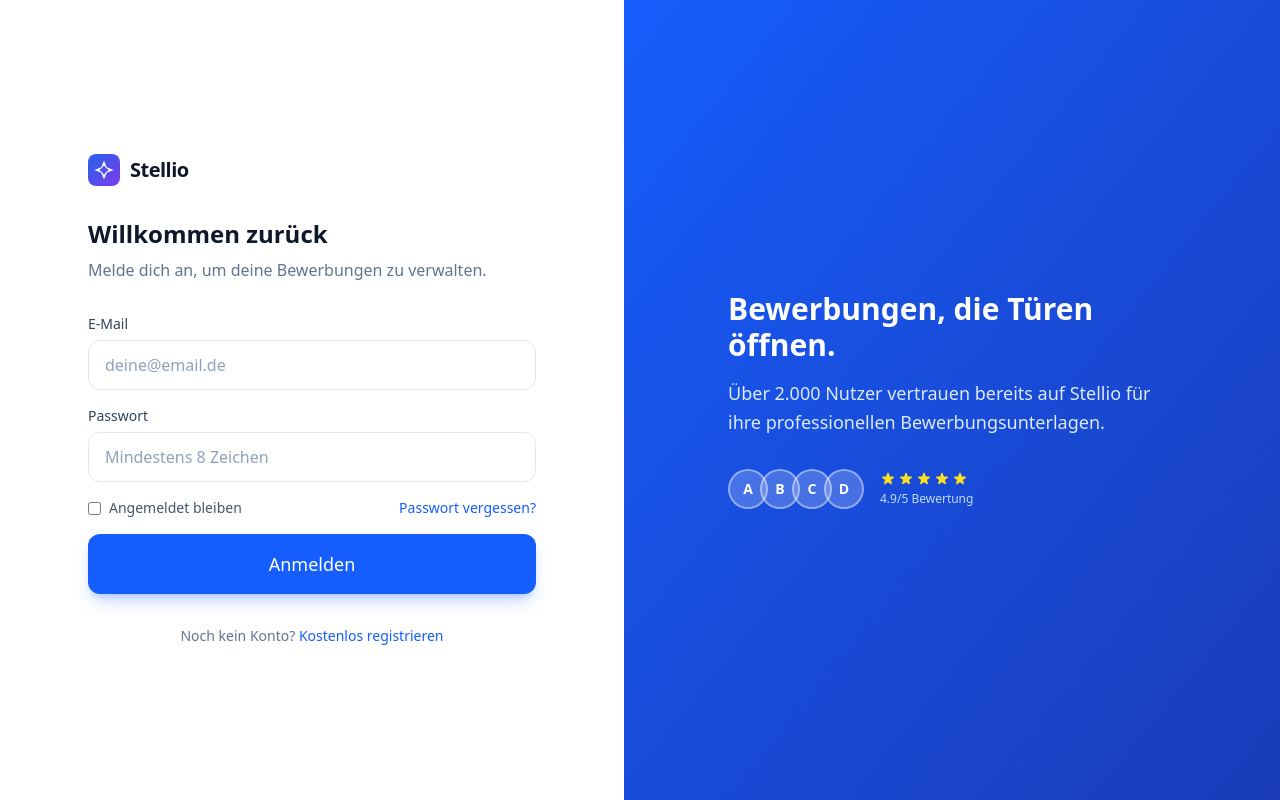
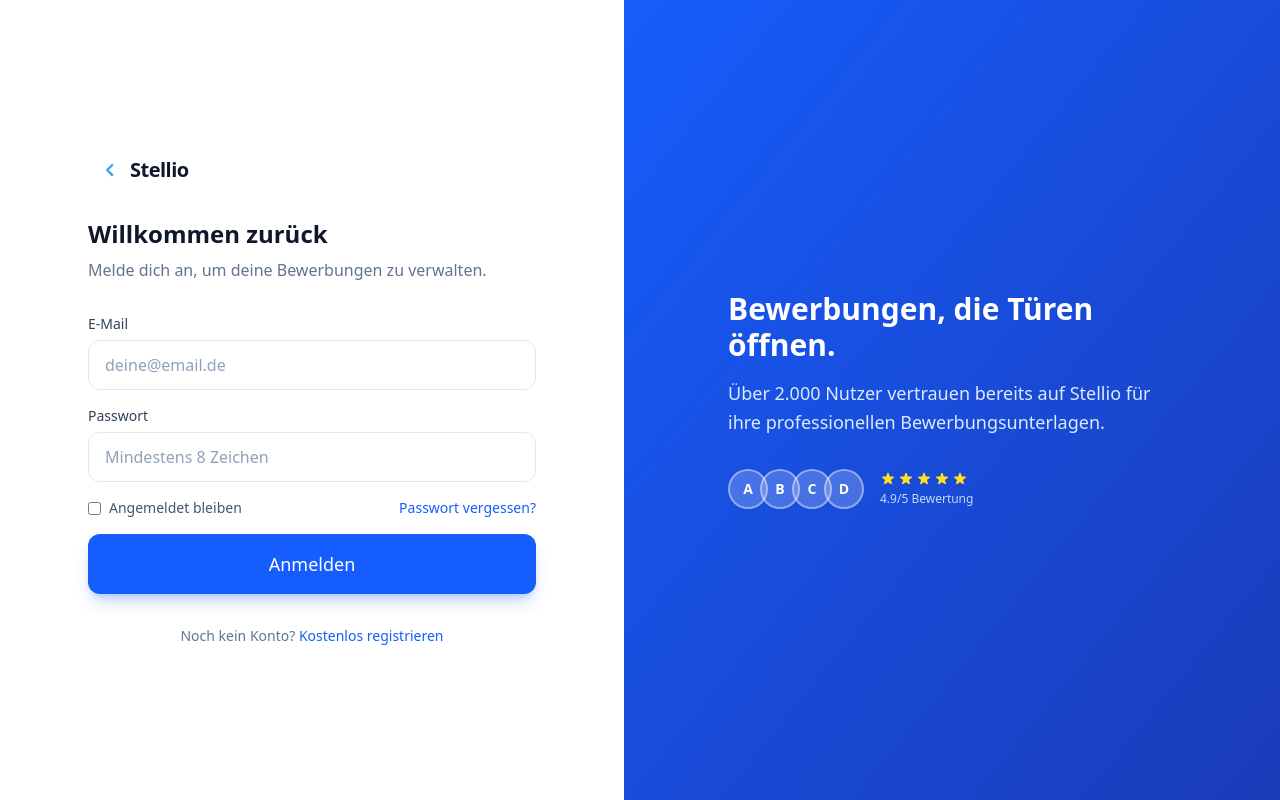
Before and after one commit to noahbartels-oss/really2-stellio, a Next.js app: page /auth/login in a window 1280 px wide. Built offline with nearby package versions, Linux system fonts and the light colour scheme; no server answers.

Commit message:
Replace logo: from star to modern double-chevron design
New logo features:
- White left chevron
- Blue right chevron with gradient
- Modern arrow design suggesting forward movement
- Clean, minimal, professional look

https://claude.ai/code/session_01WQ8jn6cL5yWyc7F8vMD774

```diff
--- a/src/components/Logo.tsx
+++ b/src/components/Logo.tsx
@@ -22,24 +22,30 @@ function LogoIcon({ size = "md", white = false }: { size?: string; white?: boole
       xmlns="http://www.w3.org/2000/svg"
       className={sizeClasses[size as keyof typeof sizeClasses]}
     >
-      <rect width="40" height="40" rx="10" fill={white ? "rgba(255,255,255,0.15)" : "url(#logo-gradient)"} />
-      {/* Star / compass shape representing guidance */}
-      <path
-        d="M20 8L23.5 16.5L32 20L23.5 23.5L20 32L16.5 23.5L8 20L16.5 16.5L20 8Z"
-        fill={white ? "white" : "white"}
-        fillOpacity={white ? "1" : "0.95"}
-      />
-      {/* Inner diamond for depth */}
-      <path
-        d="M20 14L22.5 17.5L26 20L22.5 22.5L20 26L17.5 22.5L14 20L17.5 17.5L20 14Z"
-        fill={white ? "rgba(255,255,255,0.15)" : "url(#logo-gradient)"}
-      />
+      {/* Background */}
+      <rect width="40" height="40" rx="8" fill={white ? "rgba(255,255,255,0.1)" : "transparent"} />
+
+      {/* White left chevron */}
+      <g>
+        <path
+          d="M8 20L16 12L18 14L12 20L18 26L16 28L8 20Z"
+          fill={white ? "rgba(255,255,255,0.9)" : "white"}
+        />
+      </g>
+
+      {/* Blue right chevron with gradient */}
       <defs>
-        <linearGradient id="logo-gradient" x1="0" y1="0" x2="40" y2="40" gradientUnits="userSpaceOnUse">
-          <stop stopColor="#2563eb" />
-          <stop offset="1" stopColor="#7c3aed" />
+        <linearGradient id="chevron-gradient" x1="20" y1="10" x2="32" y2="30" gradientUnits="userSpaceOnUse">
+          <stop offset="0" stopColor="#60a5fa" />
+          <stop offset="1" stopColor="#0ea5e9" />
         </linearGradient>
       </defs>
+      <g>
+        <path
+          d="M22 20L30 12L32 14L26 20L32 26L30 28L22 20Z"
+          fill={white ? "rgba(255,255,255,0.8)" : "url(#chevron-gradient)"}
+        />
+      </g>
     </svg>
   );
 }
```
